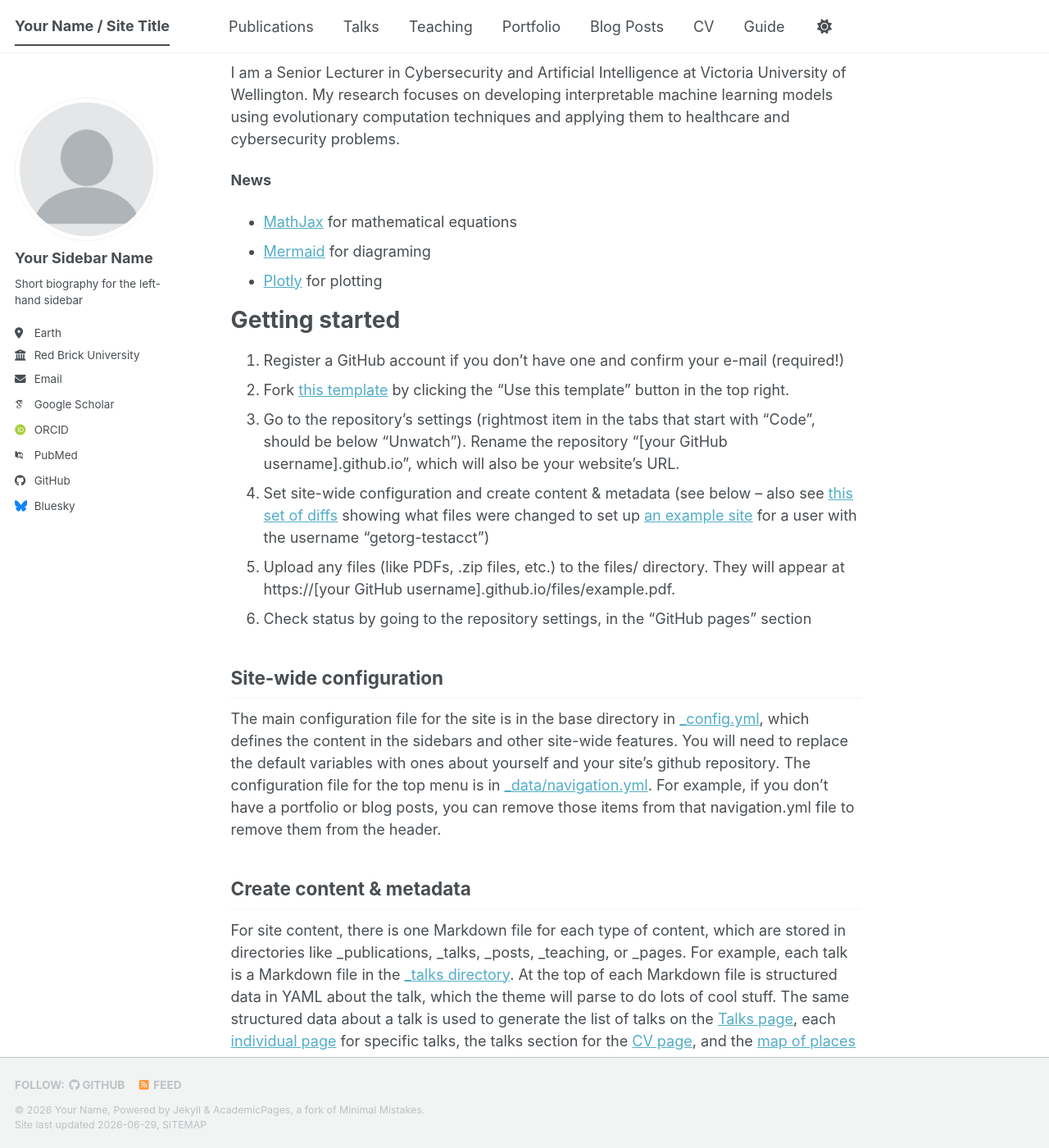
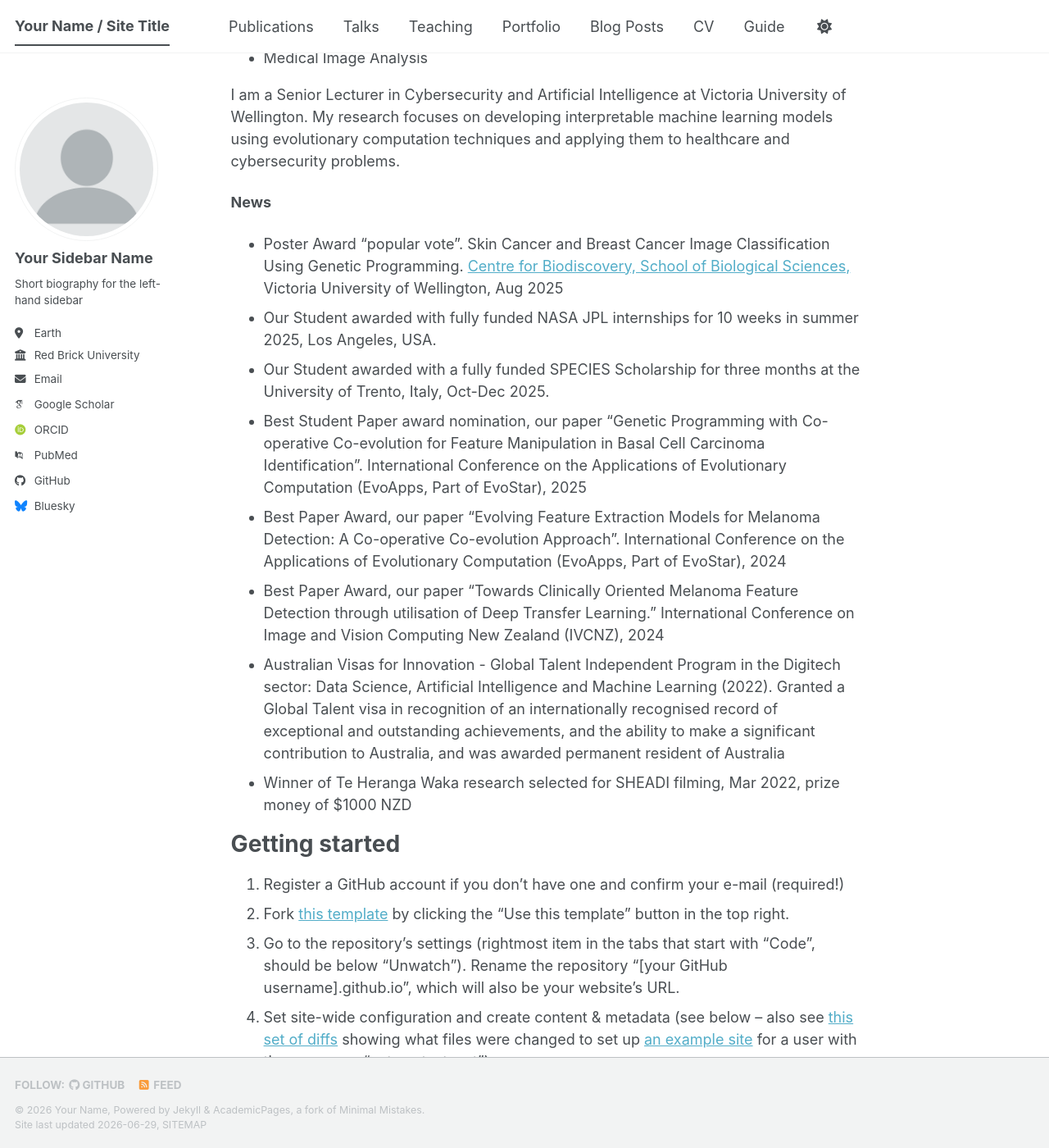
Before and after one commit to qurratulain-vuw/qurratulain-vuw.github.io, a Jekyll site: the page built from _pages/about.md, in a window 1280 px wide and 1400 px high, scrolled down 475 px. Shown: the whole window at 82% size. Built offline with Jekyll 4.4.1, drawn with Linux system fonts in a browser that asks for light colours; some web fonts are replaced; a script bundle is joined from its source files by our own code; library files that are not in the unit come from our copies; some of the changed text lies outside the part shown.

Commit message:
Update about.md

```diff
--- a/_pages/about.md
+++ b/_pages/about.md
@@ -7,7 +7,7 @@ redirect_from:
   - /about.html
 ---
 
-Senior Lecturer in Cybersecurity (qurrat.ul.ain@vuw.ac.nz)<br>
+Senior Lecturer in Cybersecurity (<a href="mailto:qurrat.ul.ain@vuw.ac.nz">qurrat.ul.ain@vuw.ac.nz</a><br>)
 [Centre for Data Science and Artificial Intelligence (CDSAI)](https://www.wgtn.ac.nz/cdsai)
 [School of Engineering and Computer Science (SECS)](https://www.wgtn.ac.nz/ecs)
 [Victoria University of Wellington (VUW)](https://www.wgtn.ac.nz/)
@@ -25,11 +25,18 @@ I am a Senior Lecturer in Cybersecurity and Artificial Intelligence at Victoria
 
 
 **News**
+- Poster Award “popular vote”. Skin Cancer and Breast Cancer Image Classification Using Genetic Programming. [Centre for Biodiscovery, School of Biological Sciences,](https://www.wgtn.ac.nz/sbs/research-centres-institutes/centre-for-biodiscovery) Victoria University of Wellington, Aug 2025
+- Our Student awarded with fully funded NASA JPL internships for 10 weeks in summer 2025, Los Angeles, USA.
+- Our Student awarded with a fully funded SPECIES Scholarship for three months at the University of Trento, Italy, Oct-Dec 2025.
+- Best Student Paper award nomination, our paper "Genetic Programming with Co-operative Co-evolution for Feature Manipulation in Basal Cell Carcinoma Identification". International Conference on the Applications of Evolutionary Computation (EvoApps, Part of EvoStar), 2025
+- Best Paper Award, our paper "Evolving Feature Extraction Models for Melanoma Detection: A Co-operative Co-evolution Approach". International Conference on the Applications of Evolutionary Computation (EvoApps, Part of EvoStar), 2024
+- Best Paper Award, our paper "Towards Clinically Oriented Melanoma Feature Detection through utilisation of Deep Transfer Learning.” International Conference on Image and Vision Computing New Zealand (IVCNZ), 2024
+- Australian Visas for Innovation - Global Talent Independent Program in the Digitech sector: Data Science,
+Artificial Intelligence and Machine Learning (2022). Granted a Global Talent visa in recognition of an
+internationally recognised record of exceptional and outstanding achievements, and the ability to make a
+significant contribution to Australia, and was awarded permanent resident of Australia
+- Winner of Te Heranga Waka research selected for SHEADI filming, Mar 2022, prize money of $1000 NZD
 
-
-- [MathJax](https://www.mathjax.org/) for mathematical equations
-- [Mermaid](https://mermaid.js.org/) for diagraming
-- [Plotly](https://plotly.com/javascript/) for plotting
 
 Getting started
 ======
```
